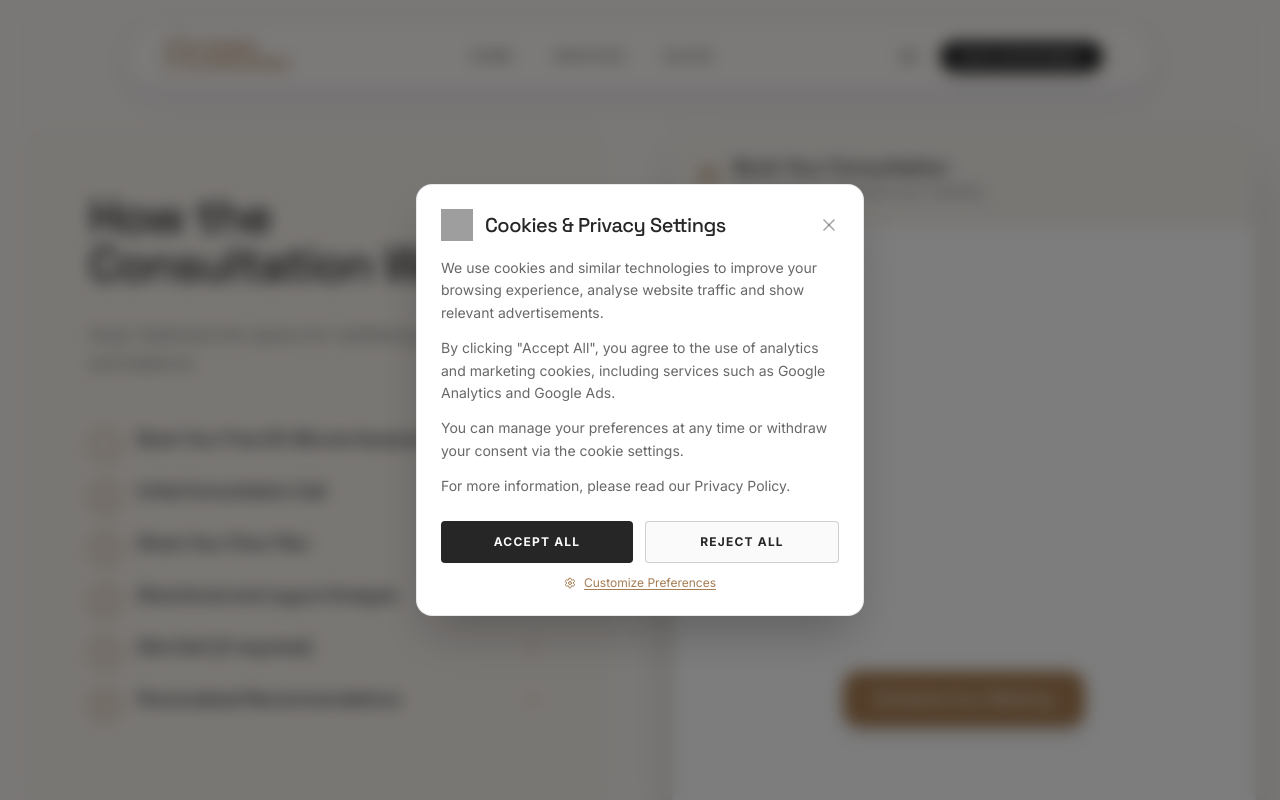
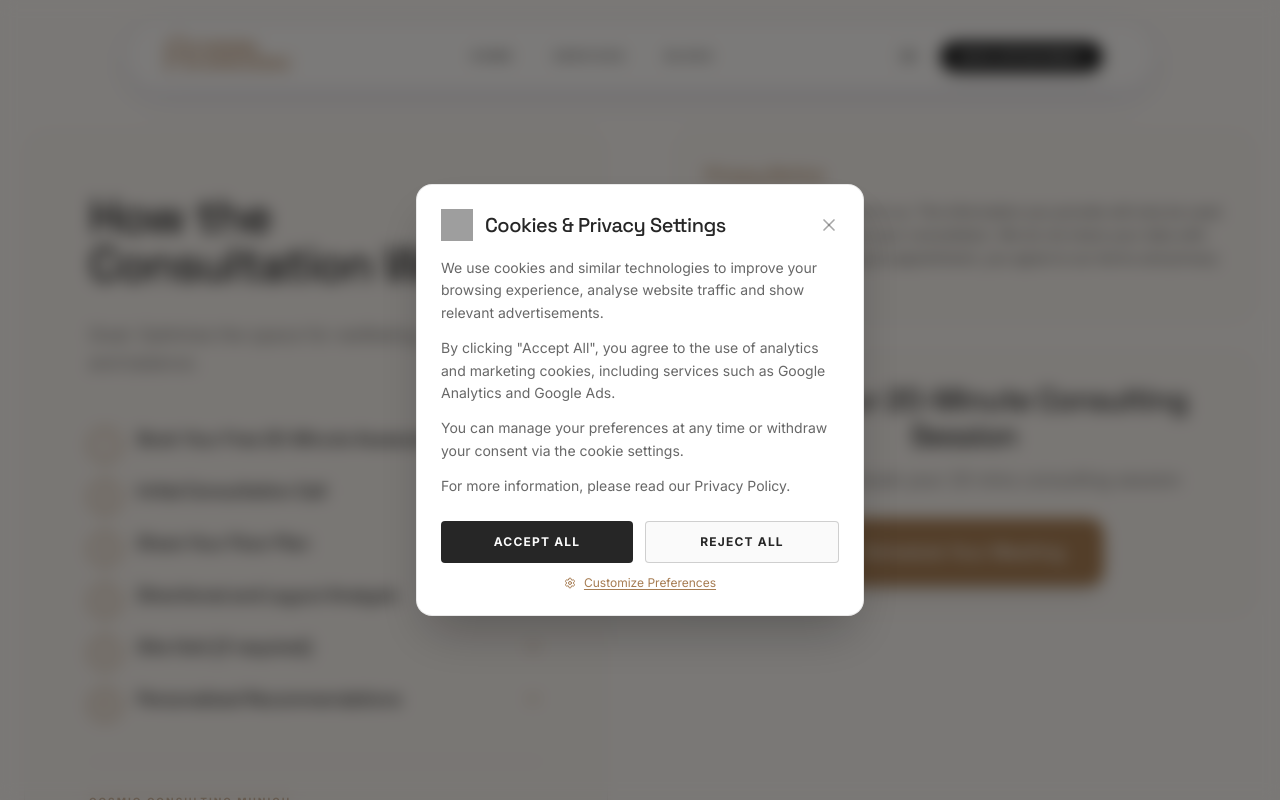
Before and after one commit to cosmiqconsultancy-maker/cosmiq, a React (Vite) app: page /booking in a window 1280 px wide. Shown: the top 800 px of the page. Built offline with nearby package versions, Linux system fonts and the light colour scheme; grey boxes are pictures that could not be loaded.

Commit message:
Update booking page layout with privacy notice block and simplified right side

```diff
--- a/src/pages/Booking.tsx
+++ b/src/pages/Booking.tsx
@@ -81,34 +81,32 @@ export const Booking: React.FC = () => {
               </div>
             </div>
 
-            {/* Privacy Notice */}
-            <div className="mt-12 p-6 bg-bronze/5 border border-bronze/20 rounded-2xl">
-              <h3 className="text-lg font-display font-medium text-bronze mb-3">{t.booking.privacyNotice.title}</h3>
-              <p className="text-charcoal/70 text-sm leading-relaxed font-medium">
-                {t.booking.privacyNotice.text}
-              </p>
-            </div>
-
             <div className="pt-8 border-t border-charcoal/10">
               <p className="text-[10px] font-bold tracking-[0.2em] uppercase text-bronze">Cosmiq Consulting Munich</p>
             </div>
           </div>
 
-          {/* Right Side: Booking Button */}
-          <div className="bg-softwhite rounded-3xl shadow-2xl border border-charcoal/5 overflow-hidden flex flex-col">
-            <div className="p-6 bg-bronze/10 border-b border-charcoal/5 flex-shrink-0">
-              <div className="flex items-center gap-3">
-                <Calendar className="w-6 h-6 text-bronze" />
+          {/* Right Side: Privacy Notice and Booking Button */}
+          <div className="flex flex-col space-y-6">
+            {/* Privacy Notice Block */}
+            <div className="bg-sand/5 p-6 md:p-8 rounded-3xl border border-charcoal/5">
+              <h3 className="text-lg font-display font-medium text-bronze mb-3">Privacy Notice</h3>
+              <p className="text-charcoal/70 text-sm leading-relaxed font-medium">
+                Your privacy is important to us. The information you provide will only be used to schedule and conduct your consultation. We do not share your data with third parties. By booking an appointment, you agree to our terms and privacy policy.
+              </p>
+            </div>
+
+            {/* Booking Button Block */}
+            <div className="bg-sand/5 p-6 md:p-8 rounded-3xl border border-charcoal/5">
+              <div className="text-center space-y-6">
                 <div>
-                  <h3 className="text-xl font-display font-medium">Book Your Consultation</h3>
-                  <p className="text-charcoal/60 text-sm">Click below to schedule your meeting</p>
+                  <h2 className="text-2xl md:text-3xl font-display font-medium mb-3">Book Your 20-Minute Consulting Session</h2>
+                  <p className="text-base md:text-lg text-charcoal/60">Click here to book your 20 mins consulting session</p>
                 </div>
-              </div>
-            </div>
-            <div className="flex-1 flex items-center justify-center p-8">
+
                 <motion.button
                   onClick={() => window.open('https://calendly.com/vrushikamishra/new-meeting', '_blank')}
-                className="px-8 py-4 bg-bronze text-softwhite font-display font-medium rounded-2xl hover:bg-bronze/90 transition-colors duration-200 shadow-lg hover:shadow-xl transform hover:scale-105 transition-transform"
+                  className="px-10 py-5 bg-bronze text-softwhite font-display font-medium text-lg rounded-2xl hover:bg-bronze/90 transition-colors duration-200 shadow-lg hover:shadow-xl transform hover:scale-105 transition-transform"
                   whileHover={{ scale: 1.05 }}
                   whileTap={{ scale: 0.95 }}
                 >
@@ -119,5 +117,6 @@ export const Booking: React.FC = () => {
           </div>
         </div>
       </div>
+    </div>
   );
 };
```
Lines whose indentation alone changed are shown as unchanged.
